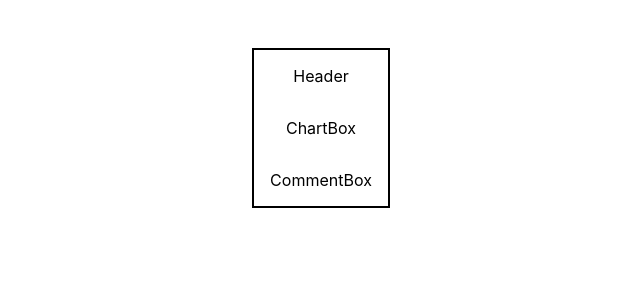
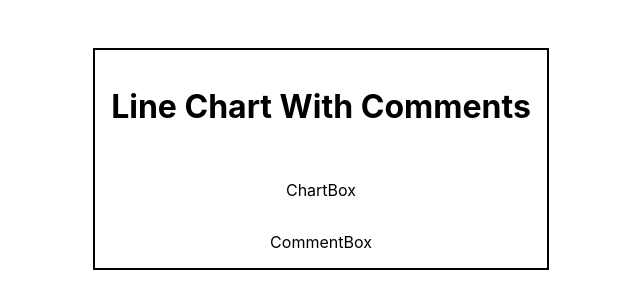
Before and after one commit to OwenTourlamain/comment-chart, a React (Create React App) app in the folder frontend/chart-comment-app/: page / in a window 1280 px wide. Shown: the top 308 px of the page, without its empty margins (319-959 px from the left). Built offline with nearby package versions, Linux system fonts and the light colour scheme; the HTML template or start-up script is replaced by a standard one.

Commit message:
Header update. Progresses #1

```diff
--- a/frontend/chart-comment-app/src/App.css
+++ b/frontend/chart-comment-app/src/App.css
@@ -8,6 +8,7 @@
 
 .header {
   padding: 1em;
+  text-align: left;
 }
 
 .chartBox {
--- a/frontend/chart-comment-app/src/components/Header.tsx
+++ b/frontend/chart-comment-app/src/components/Header.tsx
@@ -1,7 +1,7 @@
 const Header = () => {
   return (
     <div className="header">
-        Header
+        <h1>Line Chart With Comments</h1>
     </div>
   )
 }
```
